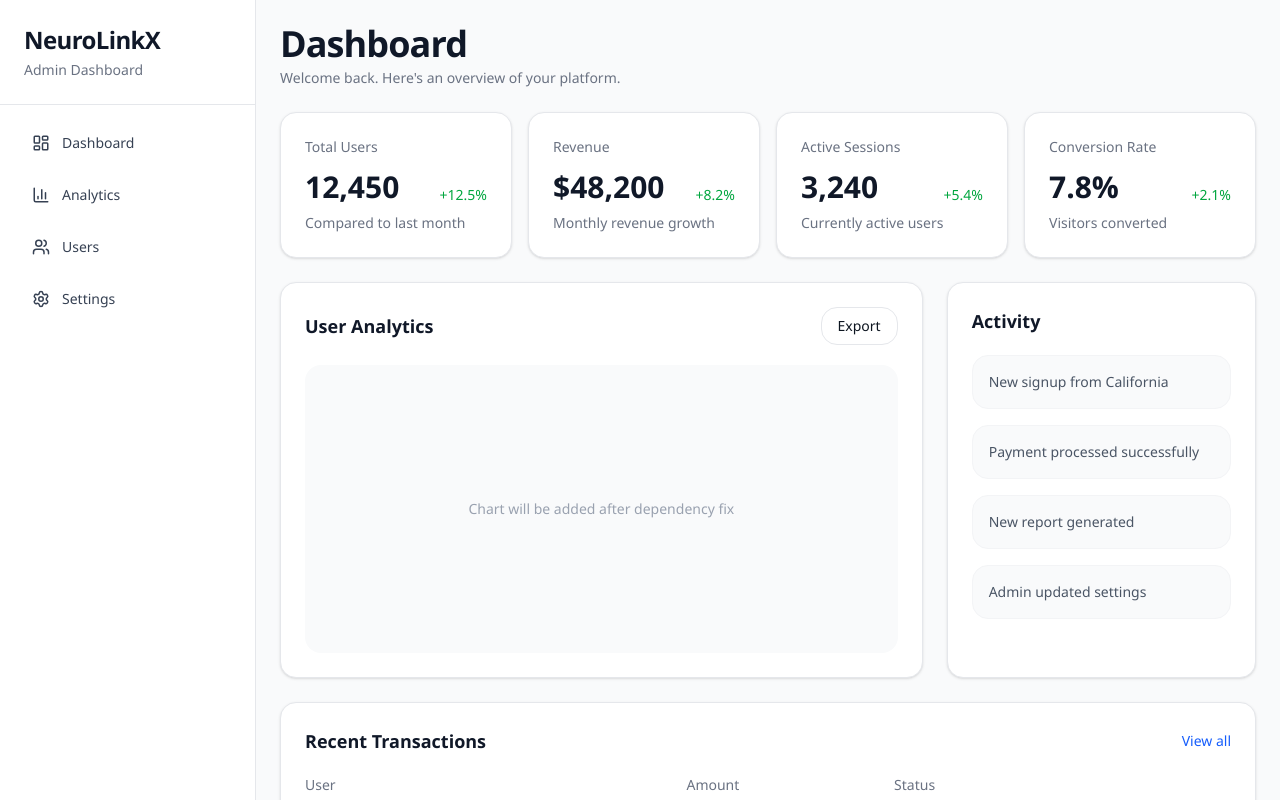
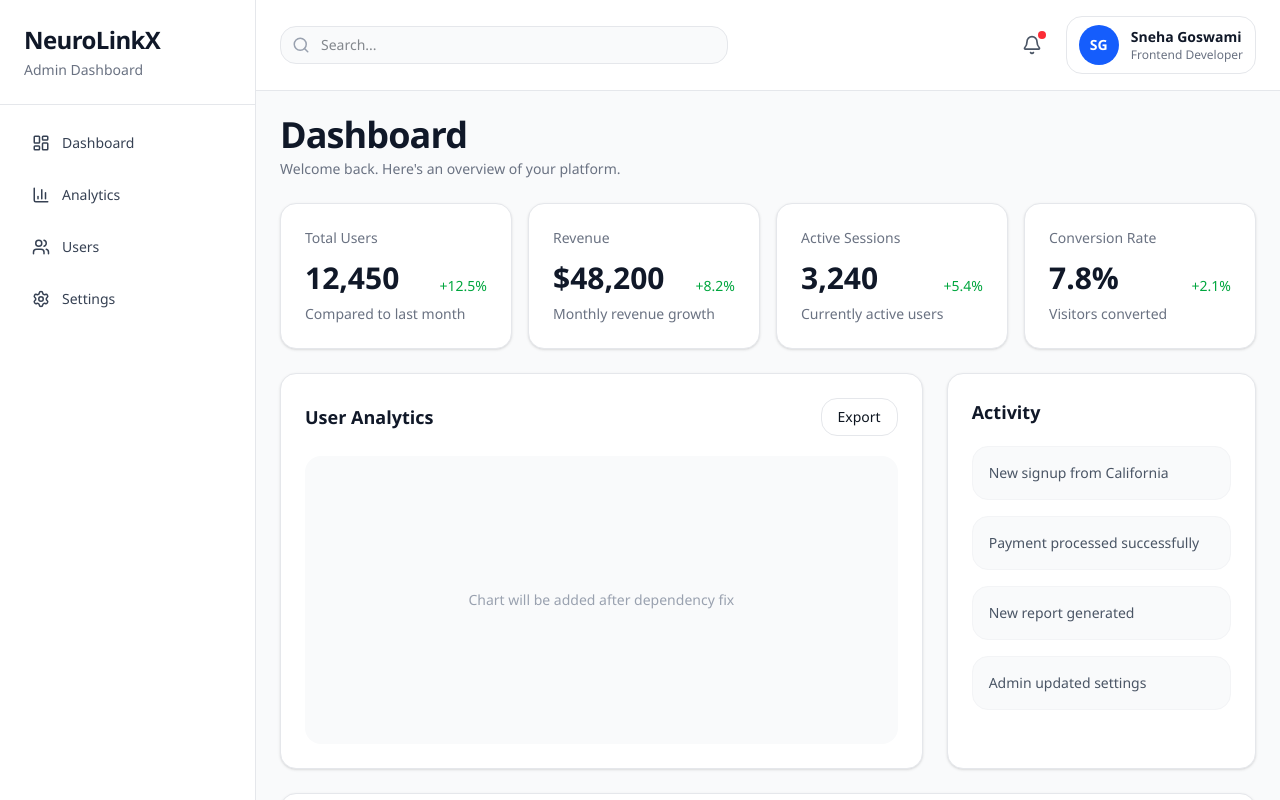
Before and after one commit to snehagoswami02/neurolinkx-fe, a Next.js app: page /dashboard in a window 1280 px wide. Shown: the top 800 px of the page. Built offline with nearby package versions, Linux system fonts and the light colour scheme.

Commit message:
feat: add dashboard topbar and search interface

```diff
--- a/src/components/dashboard/DashboardLayout.tsx
+++ b/src/components/dashboard/DashboardLayout.tsx
@@ -1,5 +1,6 @@
 import { ReactNode } from "react";
 import { Sidebar } from "./Sidebar";
+import { Topbar } from "./TopBar";
 
 type DashboardLayoutProps = {
   children: ReactNode;
@@ -12,8 +13,12 @@ export function DashboardLayout({
     <div className="flex min-h-screen bg-gray-50">
       <Sidebar />
 
-      <div className="flex-1">
-        <main className="p-6">{children}</main>
+      <div className="flex flex-1 flex-col">
+        <Topbar />
+
+        <main className="flex-1 p-6">
+          {children}
+        </main>
       </div>
     </div>
   );
--- /dev/null
+++ b/src/components/dashboard/TopBar.tsx
@@ -0,0 +1,46 @@
+"use client";
+
+import { Bell, Search } from "lucide-react";
+
+export function Topbar() {
+  return (
+    <header className="sticky top-0 z-10 flex items-center justify-between border-b border-gray-200 bg-white px-6 py-4">
+      <div className="relative w-full max-w-md">
+        <Search
+          size={18}
+          className="absolute left-3 top-1/2 -translate-y-1/2 text-gray-400"
+        />
+
+        <input
+          type="text"
+          placeholder="Search..."
+          className="w-full rounded-xl border border-gray-200 bg-gray-50 py-2 pl-10 pr-4 text-sm outline-none transition focus:border-blue-500 focus:bg-white"
+        />
+      </div>
+
+      <div className="ml-6 flex items-center gap-4">
+        <button className="relative rounded-xl p-2 transition hover:bg-gray-100">
+          <Bell size={20} className="text-gray-600" />
+
+          <span className="absolute right-1 top-1 h-2 w-2 rounded-full bg-red-500" />
+        </button>
+
+        <div className="flex items-center gap-3 rounded-xl border border-gray-200 bg-white px-3 py-2">
+          <div className="flex h-10 w-10 items-center justify-center rounded-full bg-blue-600 text-sm font-semibold text-white">
+            SG
+          </div>
+
+          <div className="hidden sm:block">
+            <p className="text-sm font-semibold text-gray-900">
+              Sneha Goswami
+            </p>
+
+            <p className="text-xs text-gray-500">
+              Frontend Developer
+            </p>
+          </div>
+        </div>
+      </div>
+    </header>
+  );
+}
```
Also changed, not shown: 1 other file (tests, documents, lock files or other folders).
